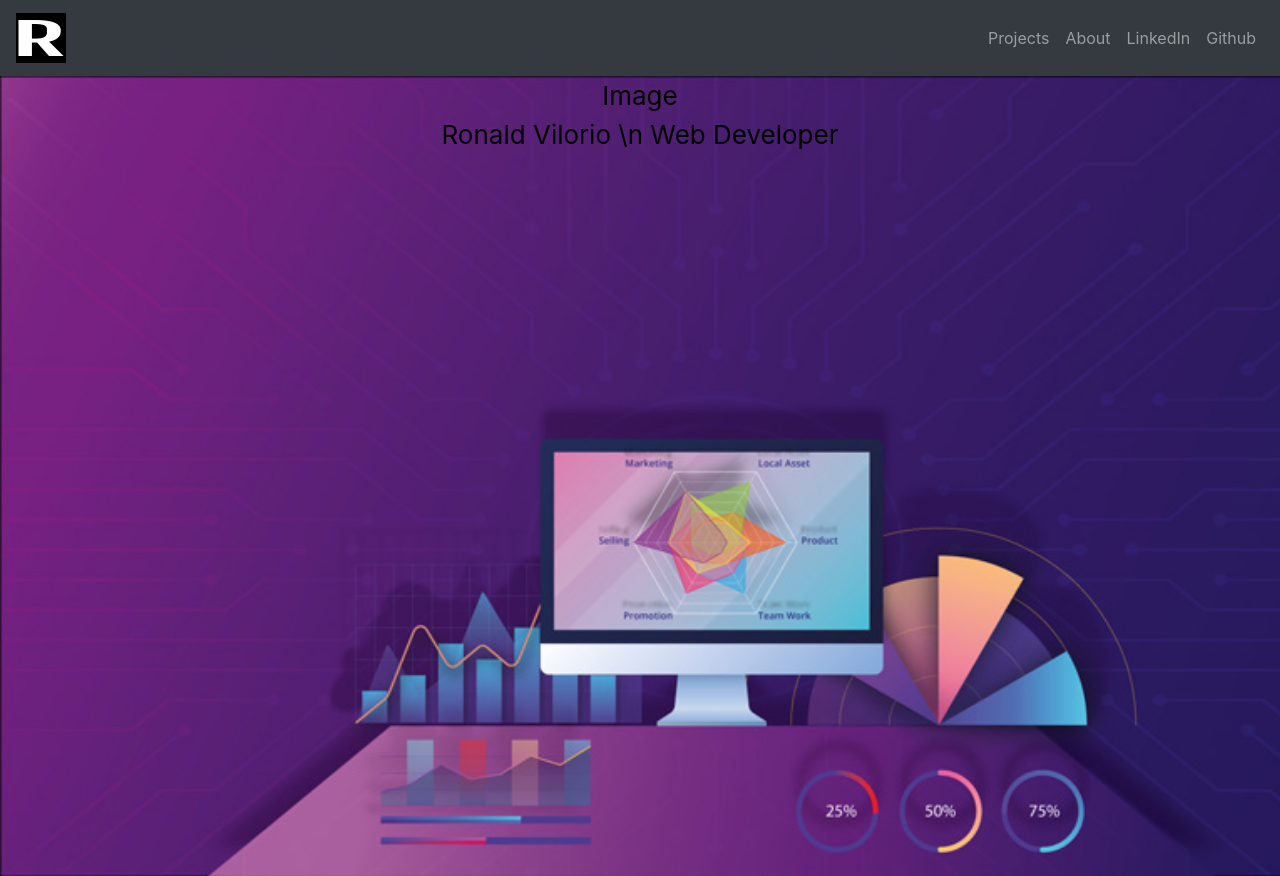
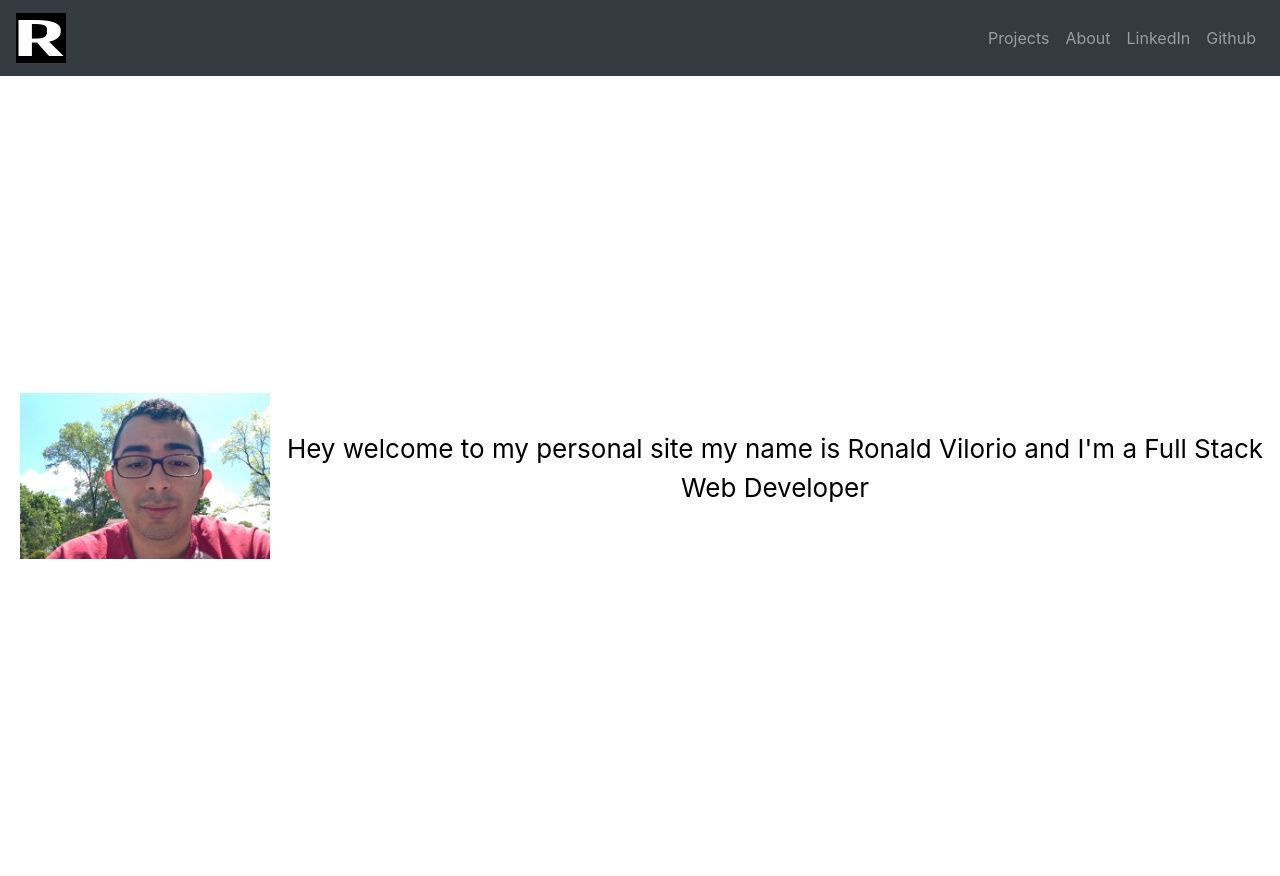
Before and after one commit to RonaldVilorio/portfolio-frontend, a React (Create React App) app: page / in a window 1280 px wide. Built offline with nearby package versions, Linux system fonts and the light colour scheme.

Commit message:
added own pic to home page

```diff
--- a/src/Components/Home.js
+++ b/src/Components/Home.js
@@ -1,12 +1,20 @@
 import React from "react";
 import styles from "./Home.module.css";
+import image from "../assets/ron2.jpg";
 
 const Home = () => {
   return (
     <>
       <div className={styles.homeContainer}>
-        <div>Image</div>
-        <div>Ronald Vilorio \n Web Developer</div>
+        <div className={styles.imageDiv}>
+          <img src={image} alt="profile pic" width={250} />{" "}
+        </div>
+        <div>
+          <p>
+            Hey welcome to my personal site my name is Ronald Vilorio and I'm a
+            Full Stack Web Developer
+          </p>
+        </div>
       </div>
     </>
   );
--- a/src/Components/Home.module.css
+++ b/src/Components/Home.module.css
@@ -1,9 +1,13 @@
-
 .homeContainer {
-  background-image: url("../assets/background2.jpg");
+  display: flex;
+  align-items: center;
+  /* background-image: url("../assets/background2.jpg");
   background-repeat: repeat;
-  background-size: cover;
-   /* background-color: blue; */
+  background-size: cover; */
+  /* background-color: blue; */
   width: 100%;
   height: 100vh;
 }
+.imageDiv {
+  margin-left: 20px;
+}
```
Also changed, not shown: src/assets/ron2.jpg (added), 1 other file (tests, documents, lock files or other folders).
